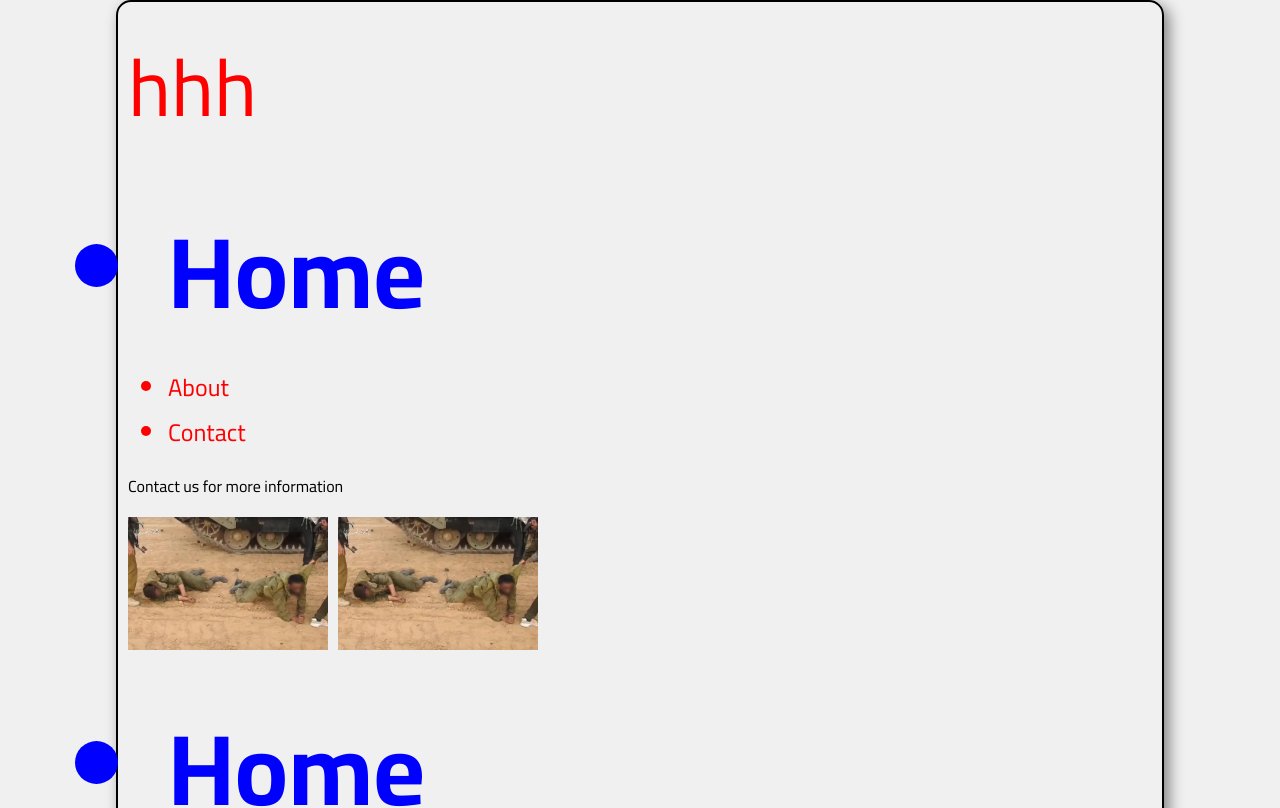
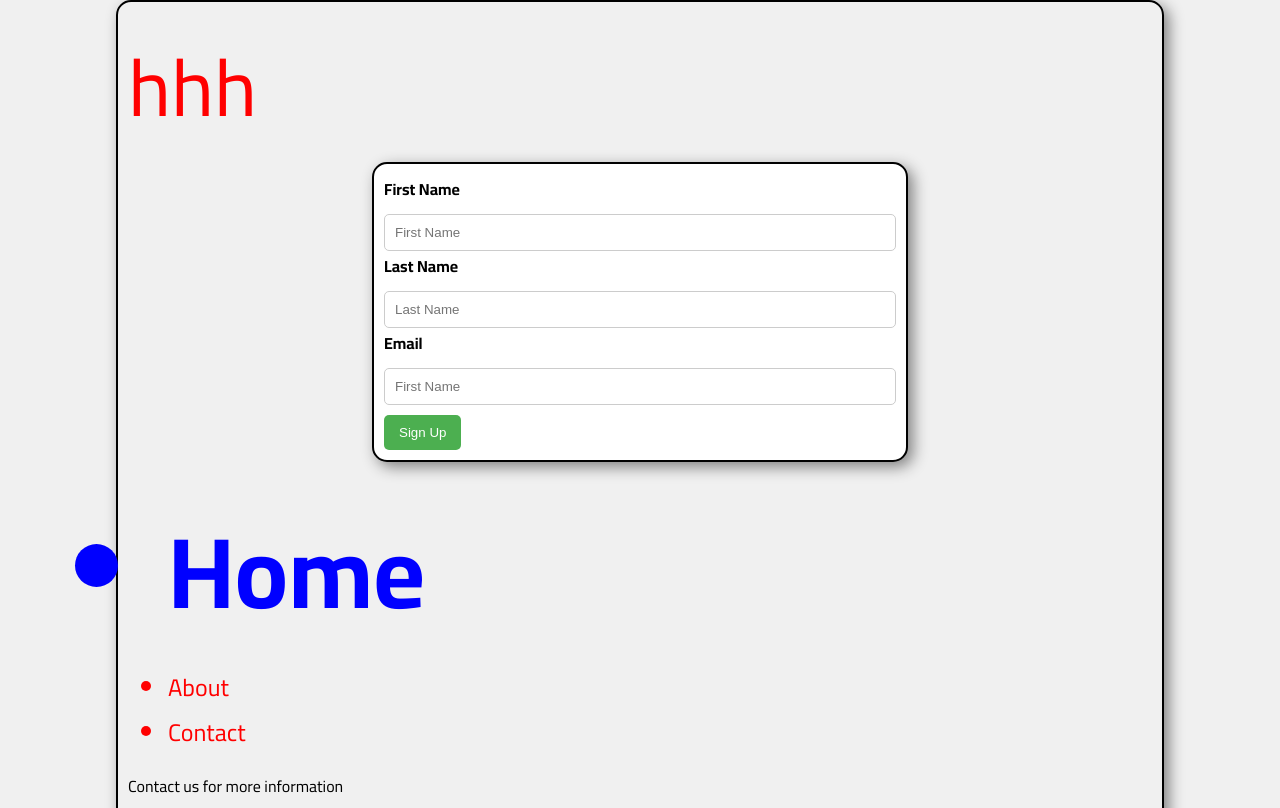
Before and after one commit to AhmedHashim04/ReactLearnJourney, a React (Vite) app: page / in a window 1280 px wide. Shown: the top 808 px of the page. Built offline with nearby package versions, Linux system fonts and the light colour scheme.

Commit message:
feat: add Form component with signup functionality and styles, integrate into main application

```diff
--- /dev/null
+++ b/src/Components/Form.jsx
@@ -0,0 +1,19 @@
+
+export default function Form() {
+    return(
+            <div className="FormSignup">
+                <form className="signupForm" action="" method="post">
+                    <label htmlFor="1"> First Name</label>
+                    <input id="1" type="text" placeholder="First Name" required />
+                    <label htmlFor="2"> Last Name</label>
+                    <input id="2" type="text" placeholder="Last Name" required />
+                    <label htmlFor="3"> Email</label>
+                    <input id="3" type="email" placeholder="First Name" required />
+                    <button type="submit">Sign Up</button>
+
+                </form>
+
+            </div>
+
+        )
+}
--- a/src/main.jsx
+++ b/src/main.jsx
@@ -1,6 +1,7 @@
 import { StrictMode } from 'react'
 import { createRoot } from 'react-dom/client'
 import Header from './Components/Header.jsx'
+import Form from './Components/Form.jsx'
 import Container from './Components/Container.jsx'
 import App from './App.jsx'
 import './style.css'
@@ -10,6 +11,9 @@ createRoot(document.getElementById('root')).render(
     <div className='container'>
 
       <Container />
+
+      <Form />
+
       <Header game={"Contact"} desc={"Contact us for more information"} />
       <Header game={"Mohamed"} desc={"Learn more about Mohamed"} />
       <Header game={"Ahmed"} desc={"Discover Ahmed's profile"} />
--- a/src/style.css
+++ b/src/style.css
@@ -41,3 +41,41 @@ ul li{
     margin-top: 10px;
 
 }
+.FormSignup {
+    width: 50%;
+    margin: auto;
+    border: 2px solid black;
+    padding: 10px;
+    border-radius: 15px;
+    box-shadow: 5px 5px 15px gray;
+    background-color: white;
+}
+
+.signupForm input[type="text"],
+.signupForm input[type="email"],
+.signupForm input[type="password"] {
+    color: red;
+    width: 100%;
+    padding: 10px;
+    margin: 10px 0 0 0;
+    border: 1px solid #ccc;
+    border-radius: 5px;
+    box-sizing: border-box;
+
+}
+.signupForm label {
+    font-family: Cairo, Cochin, Georgia, Times, 'Times New Roman', serif;
+    font-weight: bold;
+}
+.signupForm button {
+    background-color: #4CAF50;
+    color: white;
+    padding: 10px 15px;
+    border: none;
+    border-radius: 5px;
+    cursor: pointer;
+    margin-top: 10px;
+}
+.signupForm button:hover {
+    background-color: #45a049;
+}
```
